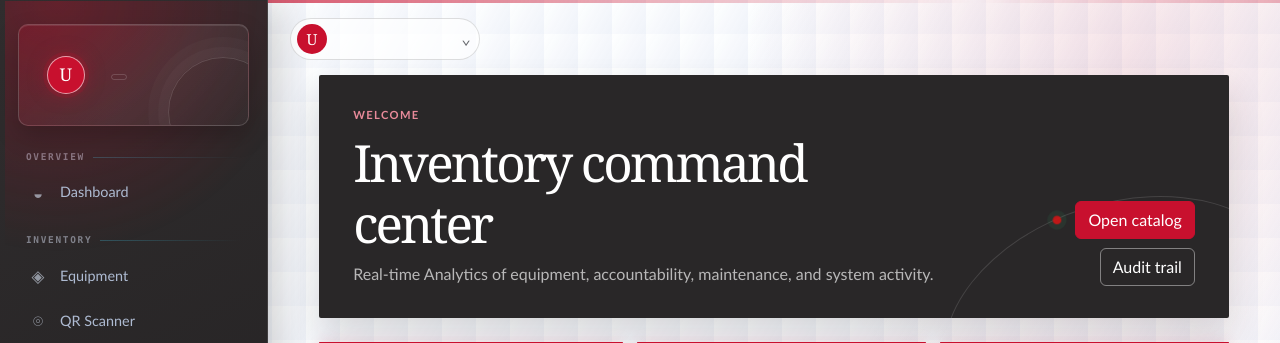
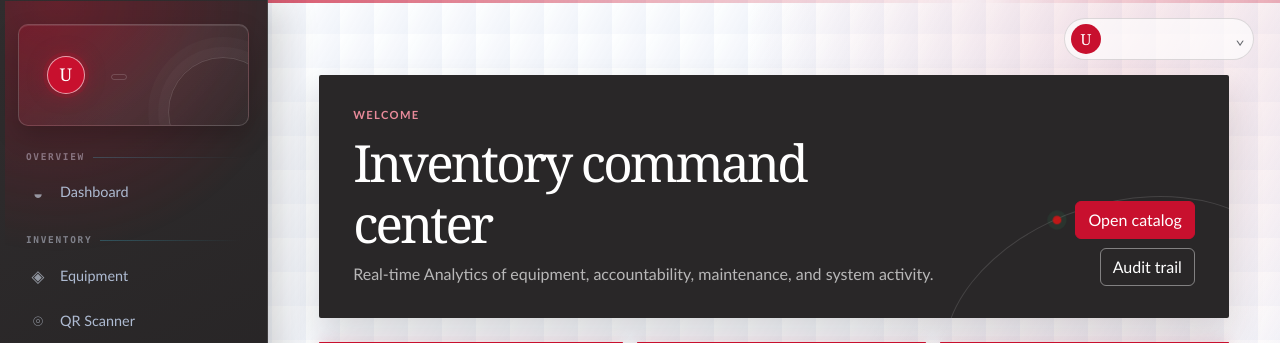
Before and after one commit to RJ-Batiller/ITEMS, a Flask app: template templates/dashboard.html in a window 1280 px wide. Shown: the top 343 px of the page. Run offline with Flask 3, Linux system fonts and the light colour scheme; the template is opened without the code that fills it, so the values that code supplies are empty.

Commit message:
Place desktop account control upper right

```diff
--- a/static/css/app.css
+++ b/static/css/app.css
@@ -3936,7 +3936,7 @@ body {
 .sidebar-user > .topbar-account {
     position: fixed;
     top: 18px;
-    left: 290px;
+    right: 26px;
     z-index: 1100;
 }
 
```
